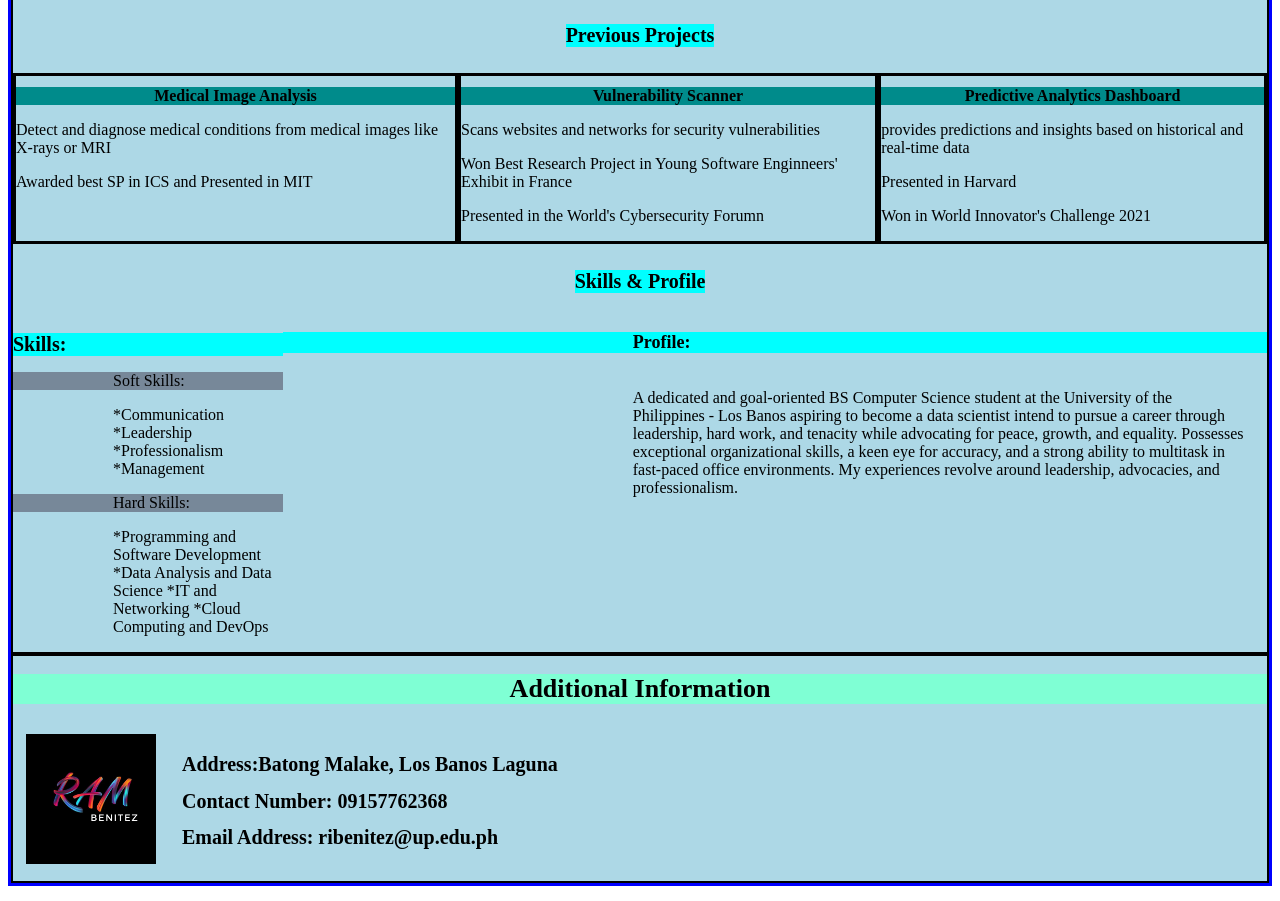
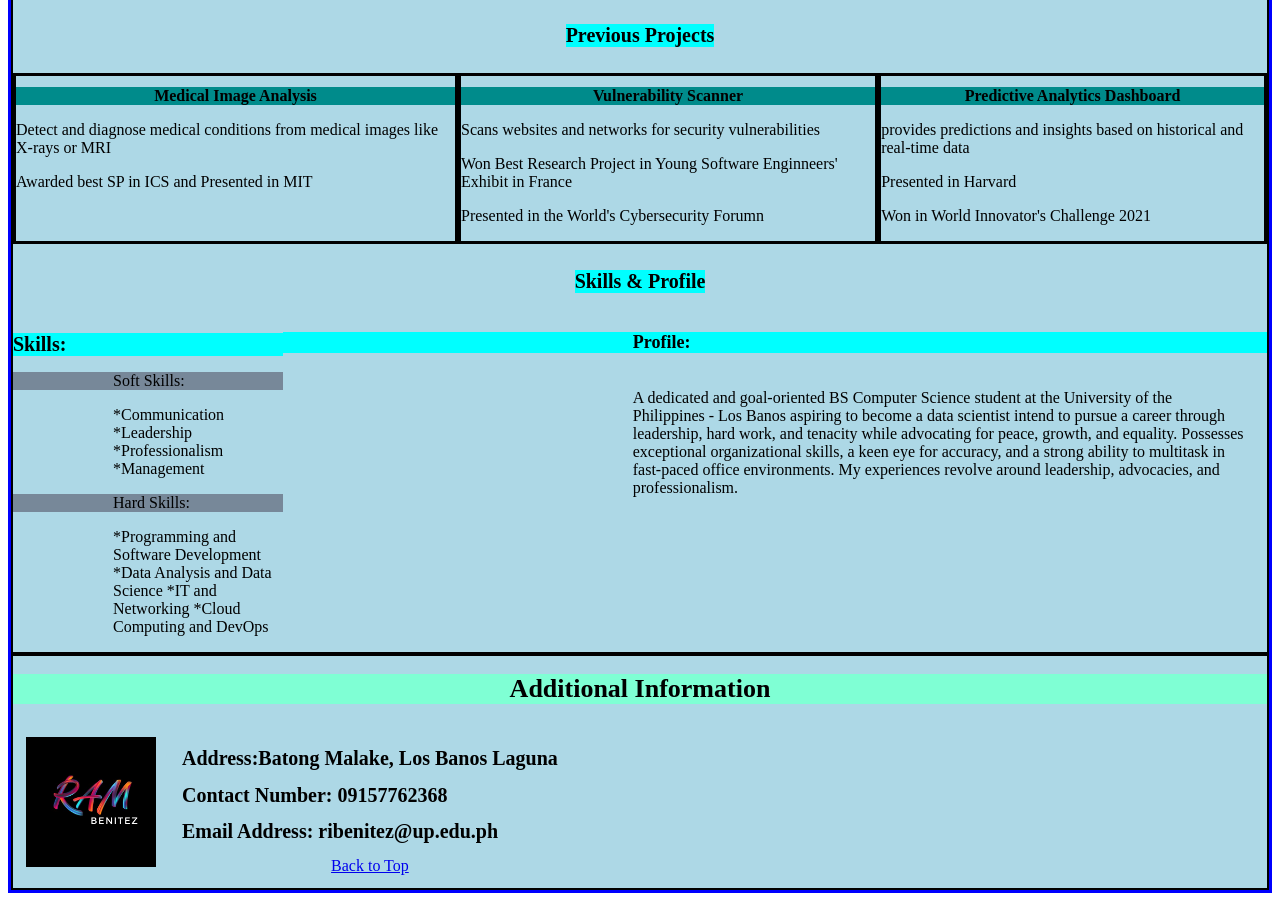
Before and after one commit to CMSC100-1S2324/my-github-page-Ram2721, a plain HTML site: page index.html in a window 1280 px wide. Shown: the part 946-1847 px from the top of the page. Drawn offline with Linux system fonts and the light colour scheme.

Commit message:
chore: added my README.md file and made some changes in Additional information section

```diff
--- a/index.html
+++ b/index.html
@@ -99,6 +99,7 @@
                         <h1 class="contents">Address:Batong Malake, Los Banos Laguna </h1>
                         <h1 class="contents">Contact Number: 09157762368</h1>
                         <h1 class="contents">Email Address: ribenitez@up.edu.ph </h1>
+                        <a  href="index.html"> Back to Top</a>
                     </div>
                 </div>
             </div>
```
Also changed, not shown: 1 other file.
